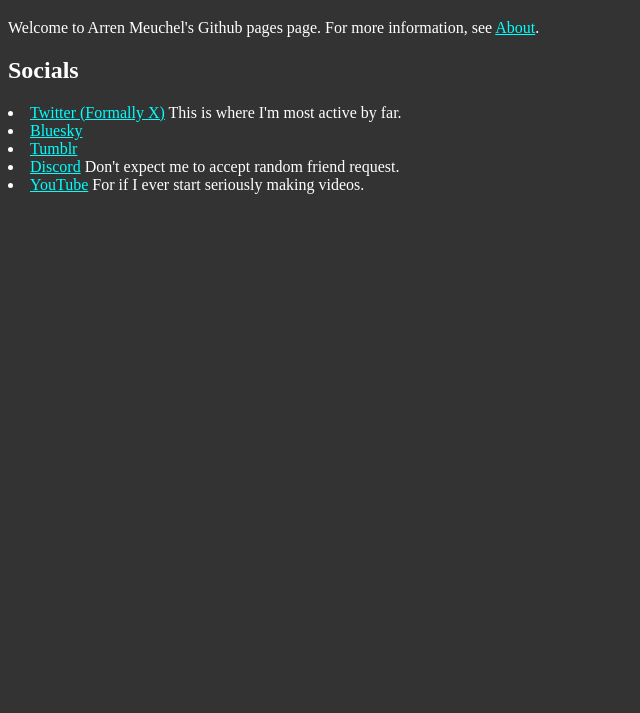
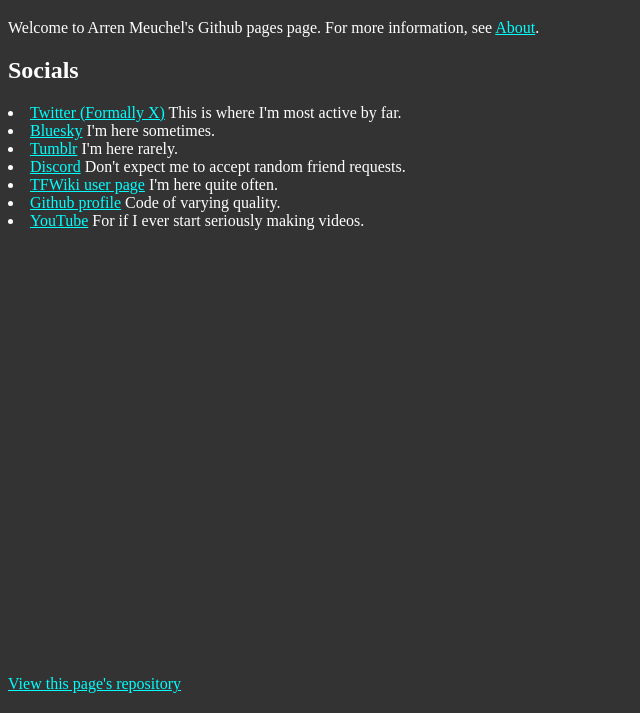
Before and after one commit to ArrenM/ArrenM.github.io, a plain HTML site: page index.html in a window 1280 px wide. Shown: the part 87-800 px from the top of the page, without its empty margins (0-640 px from the left). Drawn offline with Linux system fonts and the light colour scheme.

Commit message:
updating about and socials

```diff
--- a/css/main.css
+++ b/css/main.css
@@ -11,3 +11,8 @@ a {
 nav.topnav {
   word-spacing: 10px;
 }
+
+footer {
+  position: absolute;
+  bottom: 15pt;
+}
--- a/index.html
+++ b/index.html
@@ -16,11 +16,23 @@
       <a href="https://twitter.com/@MeuchelArren">Twitter (Formally X)</a>
       This is where I'm most active by far.
     </li>
-    <li><a href="https://arrenm.bsky.social">Bluesky</a></li>
-    <li><a href="https://www.tumblr.com/arrenmeuchel">Tumblr</a></li>
+    <li>
+      <a href="https://arrenm.bsky.social">Bluesky</a> I'm here sometimes.
+    </li>
+    <li>
+      <a href="https://www.tumblr.com/arrenmeuchel">Tumblr</a> I'm here rarely.
+    </li>
     <li>
       <a href="https://discord.com/users/387409639655866380">Discord</a>
-      Don't expect me to accept random friend request.
+      Don't expect me to accept random friend requests.
+    </li>
+    <li>
+      <a href="https://tfwiki.net/wiki/User:Arren1234">TFWiki user page</a> I'm
+      here quite often.
+    </li>
+    <li>
+      <a href="https://github.com/ArrenM">Github profile</a> Code of varying
+      quality.
     </li>
     <li>
       <a href="https://youtube.com/@MeuchelArren">YouTube</a>
@@ -28,3 +40,8 @@
     </li>
   </div>
 </body>
+<footer>
+  <a href="https://github.com/ArrenM/ArrenM.github.io"
+    >View this page's repository</a
+  >
+</footer>
```
Also changed, not shown: about.html (+22 -2 lines), 1 other file.
